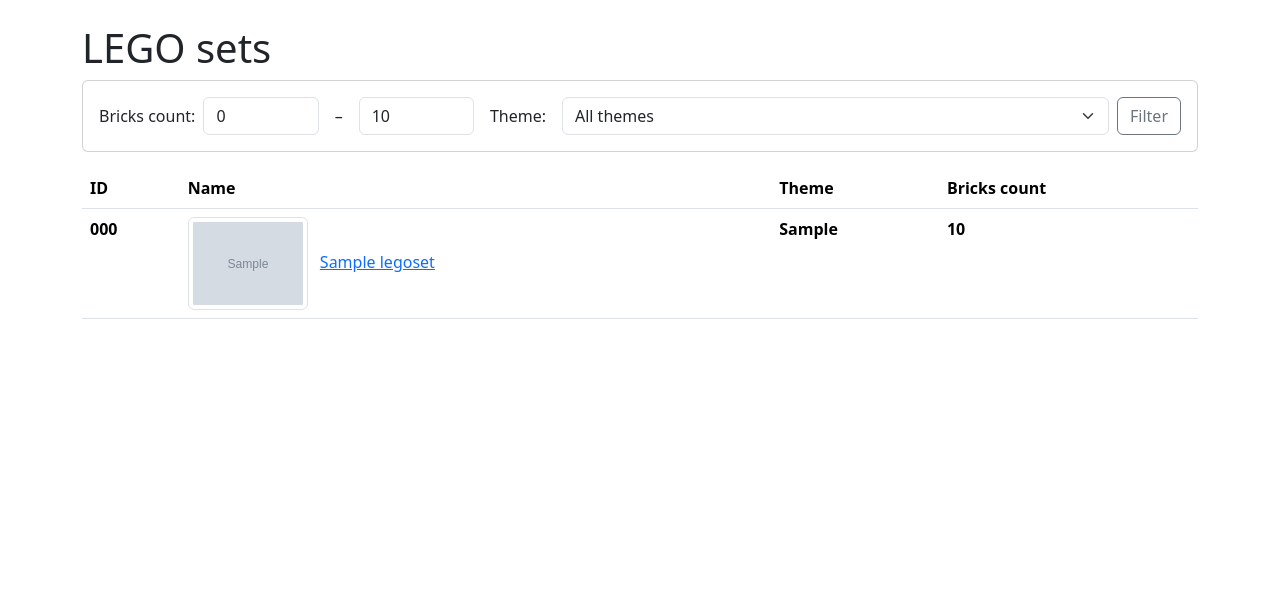
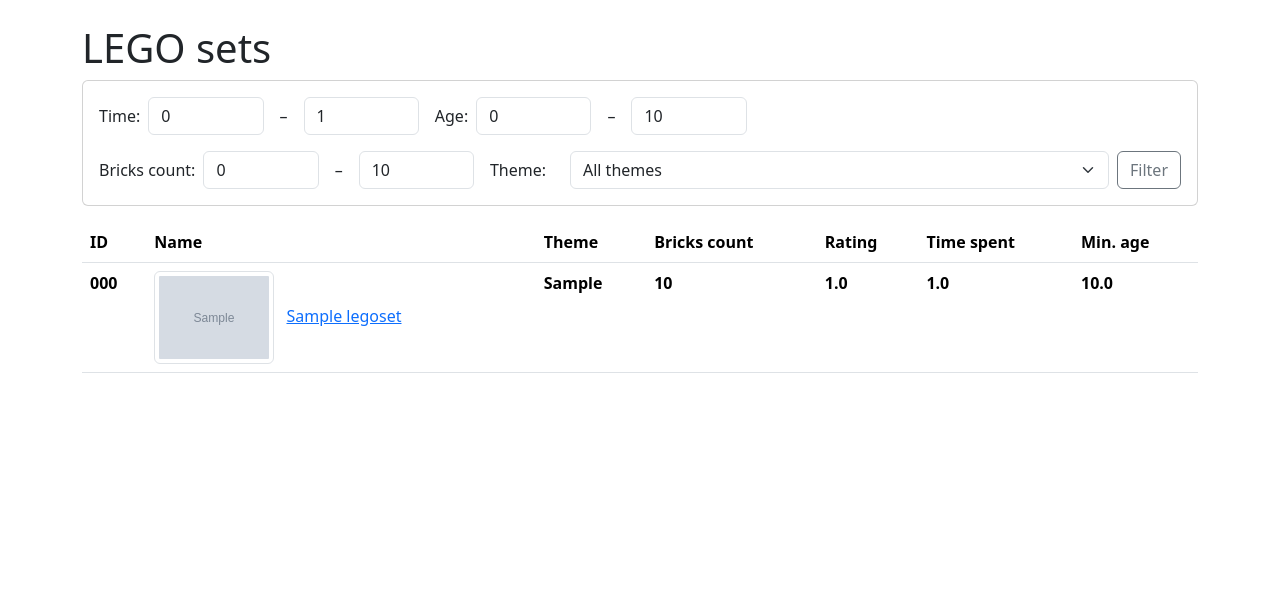
Before and after one commit to yellowbrickorg/yellowbrick, a Django app: page /sets/filter/ in a window 1280 px wide. Shown: the part 56-668 px from the top of the page. Run offline with Django 4.2, Linux system fonts and the light colour scheme; tables that the repository leaves empty hold one stand-in row (values such as "Sample post"); grey boxes marked "Sample" are stand-in pictures; some libraries are stand-ins or nearby versions.

Commit message:
extend filtering for age, time, rating

```diff
--- a/bsf/templates/bsf/filter.html
+++ b/bsf/templates/bsf/filter.html
@@ -57,7 +57,6 @@
                         {% endfor %}
                     </select>
 
-
                     <button class="btn btn-outline-secondary" type="submit">Submit
                     </button>
                 </div>
--- a/bsf/templates/bsf/legoset_list.html
+++ b/bsf/templates/bsf/legoset_list.html
@@ -8,7 +8,7 @@
 
 {% block page_content %}
     <h1>LEGO sets</h1>
-    {% include "snippets/set_statfilter.html" with submit_path="legoset_list_filtered" %}
+    {% include "snippets/set_statfilter.html" with submit_path="legoset_list_filtered" extended=True %}
     {% include "snippets/legoset_table_snippet.html" with page_obj=page_obj %}
 
     <div class="mt-2">
--- a/bsf/templates/snippets/legoset_table_snippet.html
+++ b/bsf/templates/snippets/legoset_table_snippet.html
@@ -5,6 +5,9 @@
         <th scope="col">Name</th>
         <th scope="col">Theme</th>
         <th scope="col">Bricks count</th>
+        <th scope="col">Rating</th>
+        <th scope="col">Time spent</th>
+        <th scope="col">Min. age</th>
     </tr>
     </thead>
     <tbody>
@@ -17,6 +20,9 @@
             </td>
             <th scope="row">{{ legoset.theme }}</th>
             <th scope="row">{{ legoset.quantity_of_bricks }}</th>
+            <th scope="row">{{ legoset.avg_rating }}</th>
+            <th scope="row">{{ legoset.avg_time }}</th>
+            <th scope="row">{{ legoset.avg_age }}</th>
         </tr>
     {% empty %}
         No sets found.
--- a/bsf/templates/snippets/set_statfilter.html
+++ b/bsf/templates/snippets/set_statfilter.html
@@ -2,6 +2,36 @@
     <div class="card-body">
         <form method="get" action="{% url submit_path %}">
             {% csrf_token %}
+            {% if extended %}
+                <div class="d-md-flex align-items-center mb-3">
+                    <span class="col-auto me-2">Time:</span>
+                    <div class="d-flex col-md-3 align-items-center">
+                        <input type="number" name="min_time" id="min_time"
+                               value="{{ min_time }}"
+                               placeholder="Min time"
+                               class="form-control">
+                        <span class="mx-3">&ndash;</span>
+                        <input type="number" name="max_time" id="max_time"
+                               value="{{ max_time }}"
+                               placeholder="Max time"
+                               class="form-control">
+                    </div>
+
+                    <span class="col-auto ms-3 me-2">Age:</span>
+                    <div class="d-flex col-md-3 align-items-center">
+                        <input type="number" name="min_age" id="min_age"
+                               value="{{ min_age }}"
+                               placeholder="Min age"
+                               class="form-control">
+                        <span class="mx-3">&ndash;</span>
+                        <input type="number" name="max_age" id="max_age"
+                               value="{{ max_age }}"
+                               placeholder="Max age"
+                               class="form-control">
+                    </div>
+                </div>
+            {% endif %}
+
             <div class="d-md-flex align-items-center">
                 <span class="col-auto me-2">Bricks count:</span>
                 <div class="d-flex col-md-3 align-items-center">
@@ -14,7 +44,7 @@
                            class="form-control">
                 </div>
 
-                <span class="col-auto ms-md-3 me-2">Theme:</span>
+                <span class="col-auto mx-md-3 me-2">Theme:</span>
                 <select class="form-select mx-md-2" id="theme" class="form-control"
                         name="theme">
                     <option value="">All themes</option>
@@ -23,7 +53,10 @@
                                 {% if theme == selected_theme %}selected{% endif %}>{{ theme }}</option>
                     {% endfor %}
                 </select>
-                <button type="submit" class="btn btn-outline-secondary">Filter</button>
+
+                <button type="submit" class="btn btn-outline-secondary
+                ms-auto">Filter
+                </button>
             </div>
         </form>
     </div>
--- a/bsf/views.py
+++ b/bsf/views.py
@@ -94,26 +94,39 @@ class SetListView(ListView):
 
 
 def legoset_list(request):
-    queryset = LegoSet.objects.all()
-    max_bricks = queryset.aggregate(max_bricks=Max("quantity_of_bricks"))["max_bricks"]
+    queryset = (
+        LegoSet.objects.annotate(avg_rating=Avg("brickstats__likes"))
+        .annotate(avg_time=Avg("brickstats__build_time"))
+        .annotate(avg_age=Avg("brickstats__min_recommended_age"))
+        .all()
+    )
+
+    max_bricks = queryset.aggregate(max_bricks=Max("quantity_of_bricks")).get(
+        "max_bricks", 9999999
+    )
+    max_time = int(
+        queryset.aggregate(max_time=Max("avg_time")).get("max_time", 9999999)
+    )
+    max_age = int(queryset.aggregate(max_age=Max("avg_age")).get("max_age", 9999999))
+
     set_themes = LegoSet.objects.values_list("theme", flat=True).distinct()
-    start_quantity = request.GET.get("start_quantity", 0)
-    end_quantity = request.GET.get("end_quantity", max_bricks)
+
+    start_quantity = zero_if_empty(request.GET.get("start_quantity"))
+    end_quantity = default_if_empty(request.GET.get("end_quantity"), max_bricks)
+
+    min_time = zero_if_empty(request.GET.get("min_time"))
+    max_time = default_if_empty(request.GET.get("max_time"), max_time)
+
+    min_age = zero_if_empty(request.GET.get("min_age"))
+    max_age = default_if_empty(request.GET.get("max_age"), max_age)
+
     theme = request.GET.get("theme")
-
-    if not start_quantity:
-        start_quantity = 0
-    else:
-        start_quantity = int(start_quantity)
-
-    if not end_quantity:
-        end_quantity = 99999999
-    else:
-        end_quantity = int(end_quantity)
 
     if start_quantity <= end_quantity:
         queryset = queryset.filter(
-            quantity_of_bricks__range=(start_quantity, end_quantity)
+            Q(quantity_of_bricks__range=(start_quantity, end_quantity)),
+            Q(avg_time__range=(min_time, max_time)) | Q(avg_time__isnull=True),
+            Q(avg_age__range=(min_age, max_age)) | Q(avg_age__isnull=True),
         )
 
     if theme:
@@ -130,6 +143,10 @@ def legoset_list(request):
             "page_obj": page_obj,
             "start_quantity": start_quantity,
             "end_quantity": end_quantity,
+            "min_time": min_time,
+            "max_time": max_time,
+            "min_age": min_age,
+            "max_age": max_age,
             "set_themes": set_themes,
             "selected_theme": theme,
         },
@@ -437,7 +454,15 @@ def get_review_data(brick_set: LegoSet, user: User):
 
 
 def maxsize_if_empty(_str):
-    return sys.maxsize if _str == "" else int(_str)
+    return sys.maxsize if not _str else int(_str)
+
+
+def default_if_empty(_str, default):
+    return default if not _str else int(_str)
+
+
+def zero_if_empty(_str):
+    return 0 if not _str else int(_str)
 
 
 def filter_collection(request):
```
